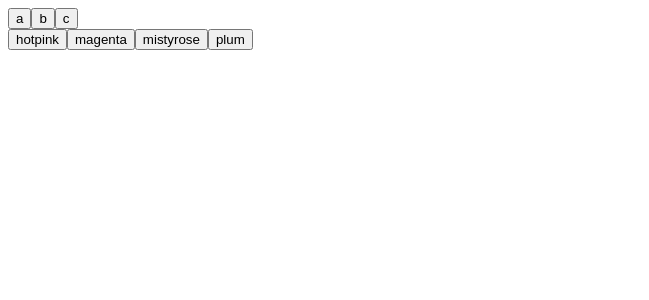
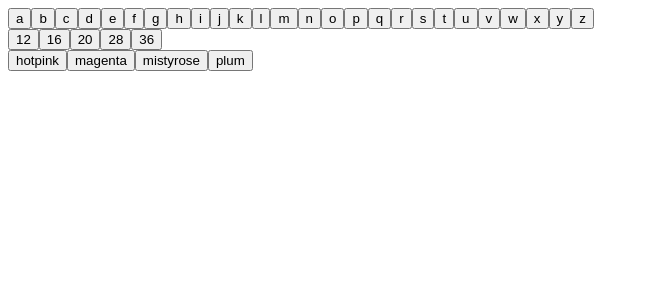
Before and after one commit to RotemTonHilma/project4a, a React (Vite) app: page / in a window 1280 px wide. Shown: the top 300 px of the page, without its empty margins (0-649 px from the left). Built offline with nearby package versions, Linux system fonts and the light colour scheme.

Commit message:
messed around, added alphabet and style but not done

```diff
--- a/src/App.jsx
+++ b/src/App.jsx
@@ -4,12 +4,20 @@ import Keyboard from './Components/Keyboard';
 function App() {
     const [textArr, setTextArr]=useState([]);
     let styleOverride = false
-    let currentStyle = {
+    let currentStyle = textArr.length===0 ?{
         fontFamily: "serif",
         fontSize: 20,
         color:"hotpink"
-    }
+    }:
+    {
+        fontFamily:textArr[-1].font,
+        fontSize:textArr[-1].size,
+        color:textArr[-1].color
+    };
     let colorArr =["hotpink", "magenta", "mistyrose", "plum"]
+    let fontStyleArr =["Arial, sans-serif", "Georgia, serif", "Courier New, monospace", "Times New Roman, serif"];
+    let fontSizeArr = [12, 16, 20, 28, 36];
+
 
     return (<div>
 
@@ -25,8 +33,16 @@ function App() {
     <div id="allButtons">
         <div id="keyboard"> <Keyboard textArr={textArr} setTextArr={setTextArr} currentStyle={currentStyle}/> </div>
         <div id="languages"></div>
-        <div id="size"></div>
-        <div id="font"></div>
+        <div id="size">
+        {fontSizeArr.map((size, index)=>{
+                return <button key={index} onClick={()=>currentStyle.fontSize=size}>{size}</button>;
+            })}
+        </div>
+        <div id="font">
+        {/* {colorArr.map((color, index)=>{
+                return <button key={index} onClick={()=>currentStyle.color=color}>{color}</button>;
+            })} */}
+        </div>
         <div id="special"></div>
         <div id="color">
             {colorArr.map((color, index)=>{
--- a/src/Components/Keyboard.jsx
+++ b/src/Components/Keyboard.jsx
@@ -1,5 +1,6 @@
 function Keyboard({textArr,setTextArr, currentStyle}){
-    const letterArr=["a", "b","c"];
+    const letterArr=["a", "b","c","d","e","f","g","h","i","j","k","l","m","n","o","p","q","r","s","t","u","v","w","x","y","z"
+    ];
 
    function createLetterObj(letter, size, font, color){
     return{
```
